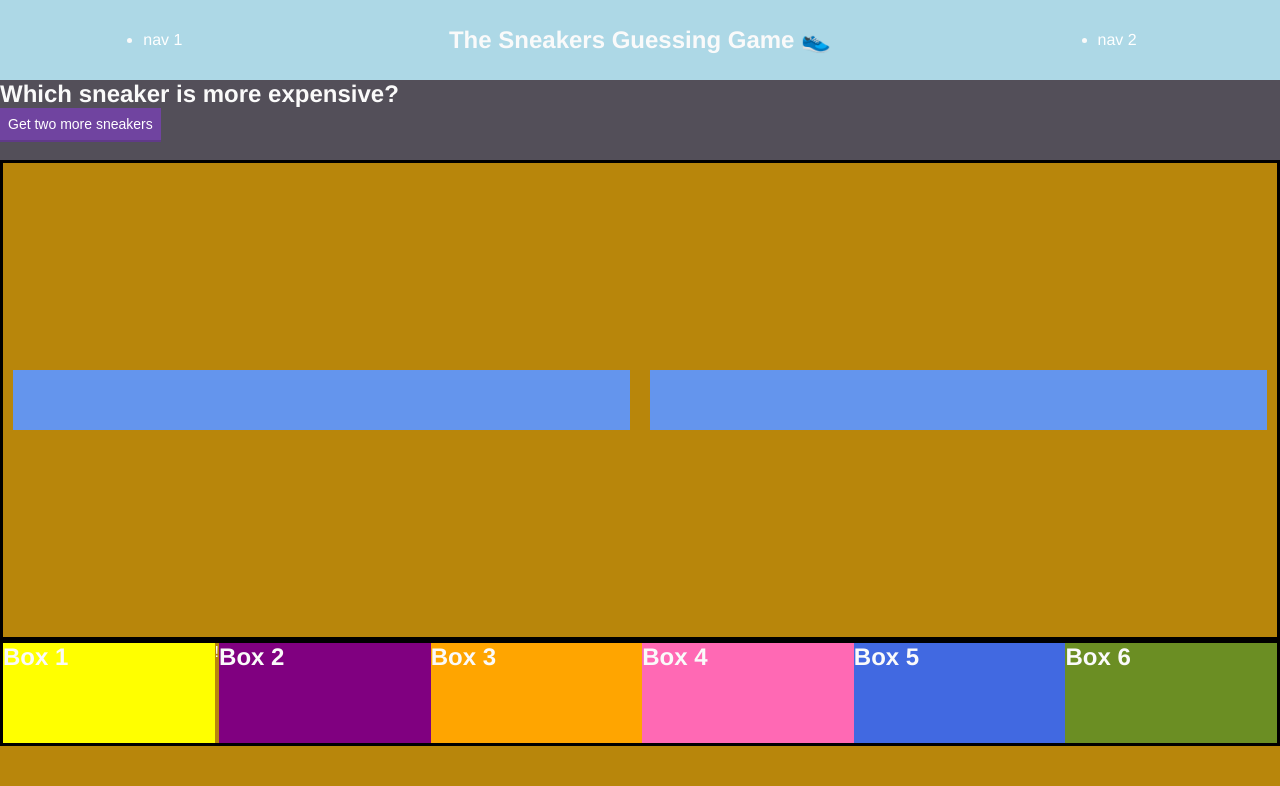
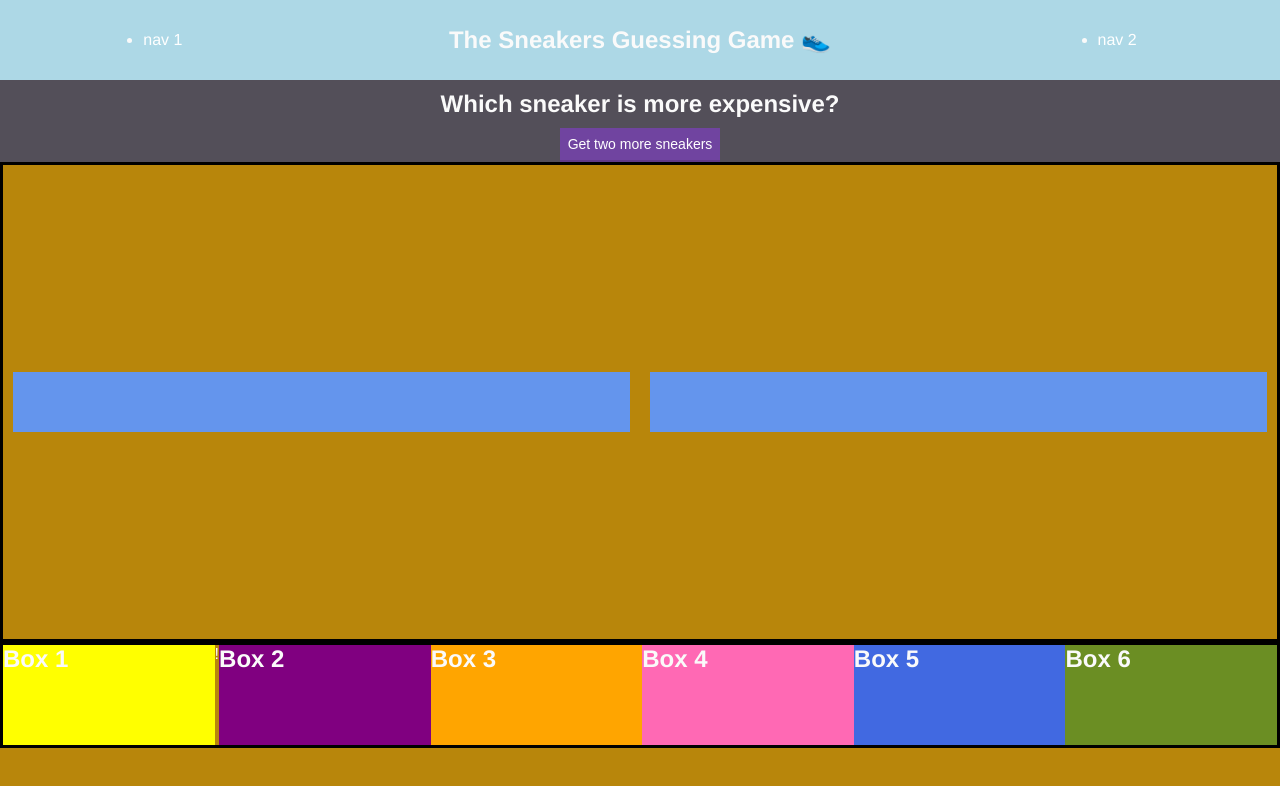
Before and after one commit to purplebugs/sneakers-game, a website: page static/index.html in a window 1280 px wide. Drawn offline with Linux system fonts and the light colour scheme; no server answers.

Commit message:
game limit: 10, center sub heading

```diff
--- a/static/app.js
+++ b/static/app.js
@@ -5,7 +5,7 @@ const tracker = {
   currentSneakerB_Id: "",
   sneakers: {},
   currentGame: 1,
-  gameMax: 5,
+  gameMax: 10,
 };
 
 let renderPage = () => {
--- a/static/styles.css
+++ b/static/styles.css
@@ -44,7 +44,16 @@ nav ul {
 }
 
 .controls {
+  display: flex;
+  flex-wrap: wrap;
+  align-items: center;
+  flex-direction: column;
   min-height: 10vh;
+  align-items: center;
+}
+
+.controls h2 {
+  padding: 1rem;
 }
 
 button {
```
